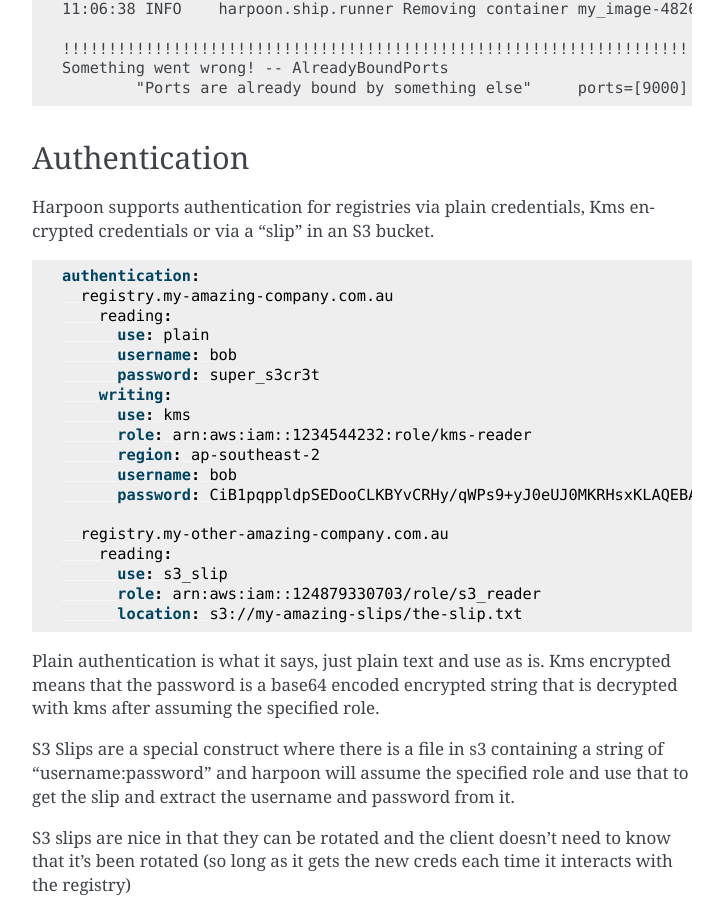
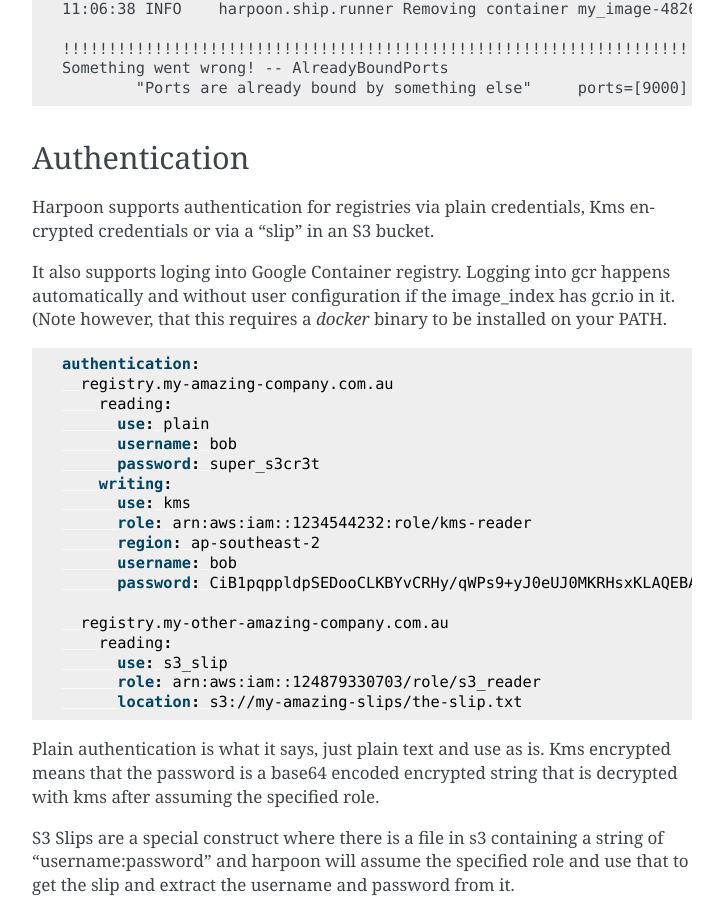
Before and after one commit to delfick/harpoon, a Sphinx documentation site: the page built from docs/docs/functionality.rst, in a window 1280 px wide and 900 px high, scrolled down 16930 px. Shown: the whole window, without its empty margins (388-1111 px from the left). Built offline with Sphinx 7.4.7, drawn with Linux system fonts in a browser that asks for light colours.

Commit message:
NOte about gcr authentication

```diff
--- a/docs/docs/functionality.rst
+++ b/docs/docs/functionality.rst
@@ -815,6 +815,11 @@
 Harpoon supports authentication for registries via plain credentials, Kms
 encrypted credentials or via a "slip" in an S3 bucket.
 
+It also supports loging into Google Container registry. Logging into gcr happens
+automatically and without user configuration if the image_index has gcr.io in
+it. (Note however, that this requires a `docker` binary to be installed on your
+PATH.
+
 .. code-block:: yaml
 
   authentication:
```
